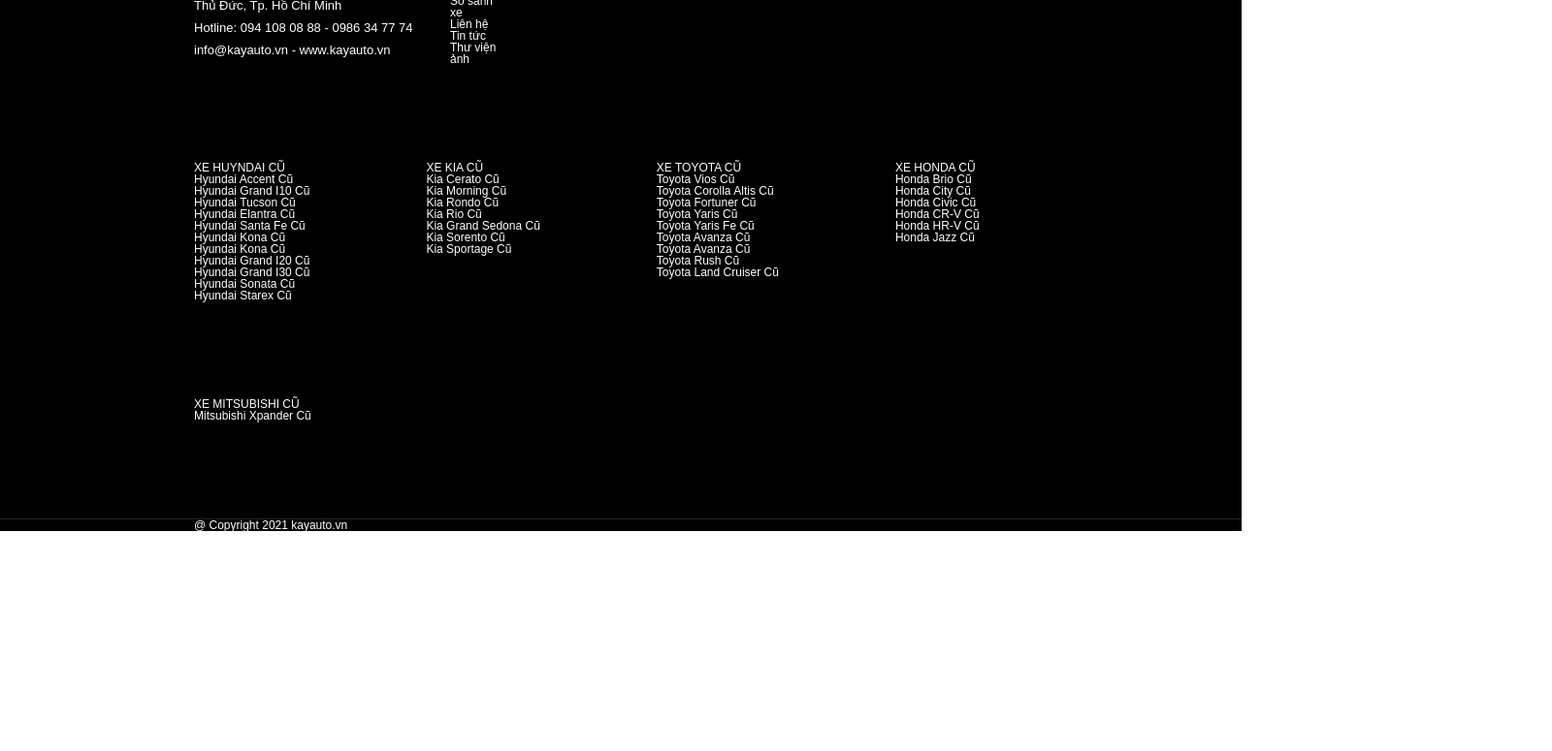
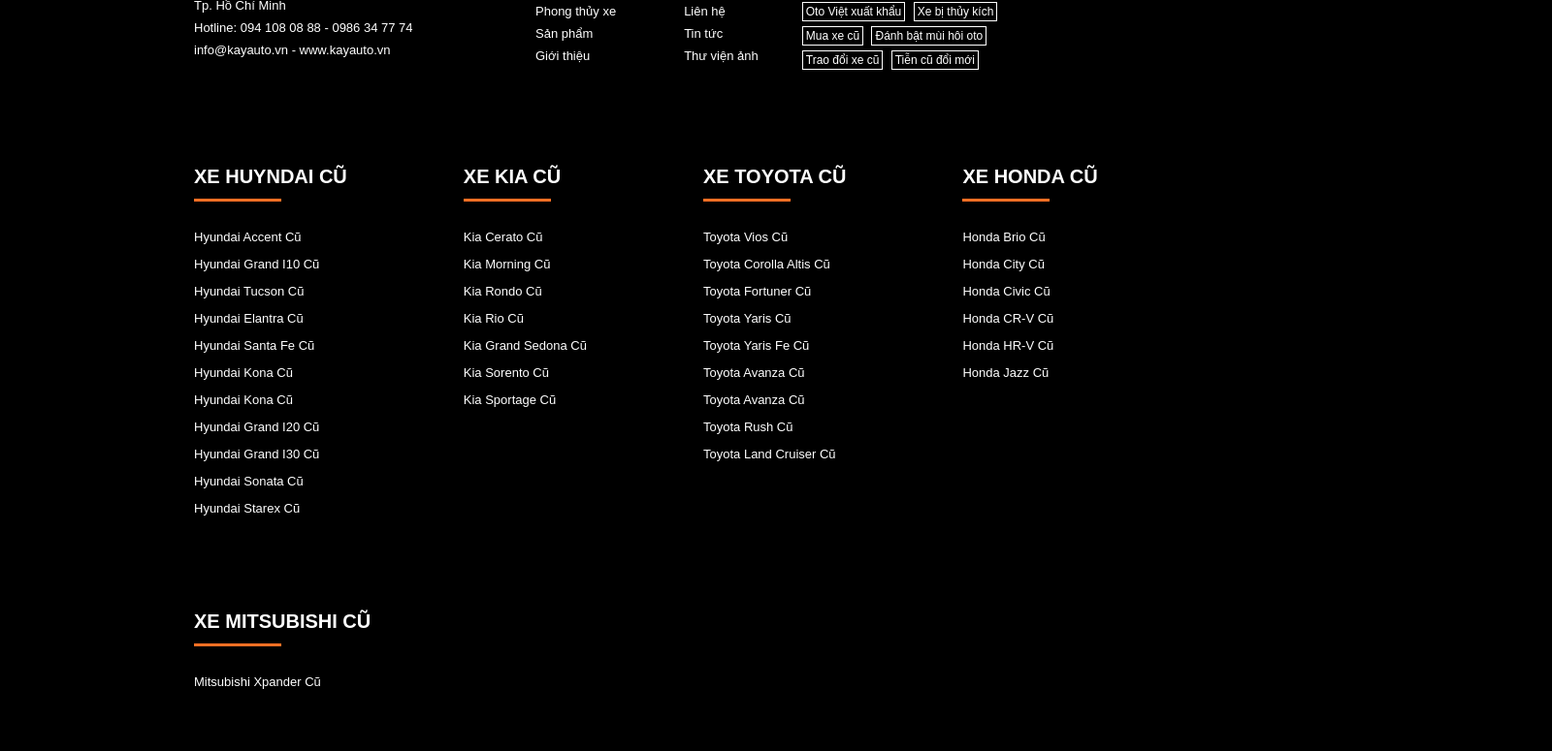
Before and after one commit to ltquang1911/internFE, a plain HTML site: page html/index_fix.html in a window 1280 px wide. Shown: the part 3702-4477 px from the top of the page at 97% size, 1600 px wide, since content can reach past the window. Before the commit the page ends 4251 px from the top, so only its background shows below. Drawn offline with Linux system fonts and the light colour scheme.

Commit message:
css footer update

```diff
--- a/css/style.scss
+++ b/css/style.scss
@@ -411,6 +411,7 @@
     color: #fff;
     padding-top: 50px;
     background-color: #000;
+    width: 1600px;
 }
 .box-info{
     width: 30%;
@@ -425,4 +426,62 @@
         padding-top: 10px;
     }
 }
+.box-link{
+    margin-left: 40px;
+    &__title{
+        font-size: 20px;
+        font-weight: bold;
+    }
+    &__underline{
+        padding-top: 13px;
+        border-bottom: $primary-color 3px solid;
+        width: 90px;
+    }
+    &__column{
+        font-size: 13px;
+        padding-top: 25px;
+        float: left;
+        &:last-child{
+            margin-left: 70px;
+        }
+        &::after{
+            clear: both;
+        }
+        &__item{
+            padding-top: 10px;
+        }
+    }
+    &__tag{
+        width: 210px;
+        padding-top: 25px;
+        &__a{
+            margin-top: 5px;
+            margin-left: 5px;
+            border: solid 1px;
+            padding: 3px;
+            display: inline-block;
+            &:hover{
+                color: #000;
+                background-color: $primary-color;
+                border: 1px solid #fff;
+            }
+        }
+    }
+    &__container{
+        padding-top: 15px;
+    }
+    &__item{
+        font-size: 13px;
+        padding-top: 15px;
+    }
+}
+.copyright{
+    padding: 30px 0;
+    font-size: 15px;
+    font-weight: lighter;
+    text-align: center;
+    &--span{
+        color: $primary-color;
+    }
+}
 //footer css
```
Also changed, not shown: css/style.css, 1 other file.
